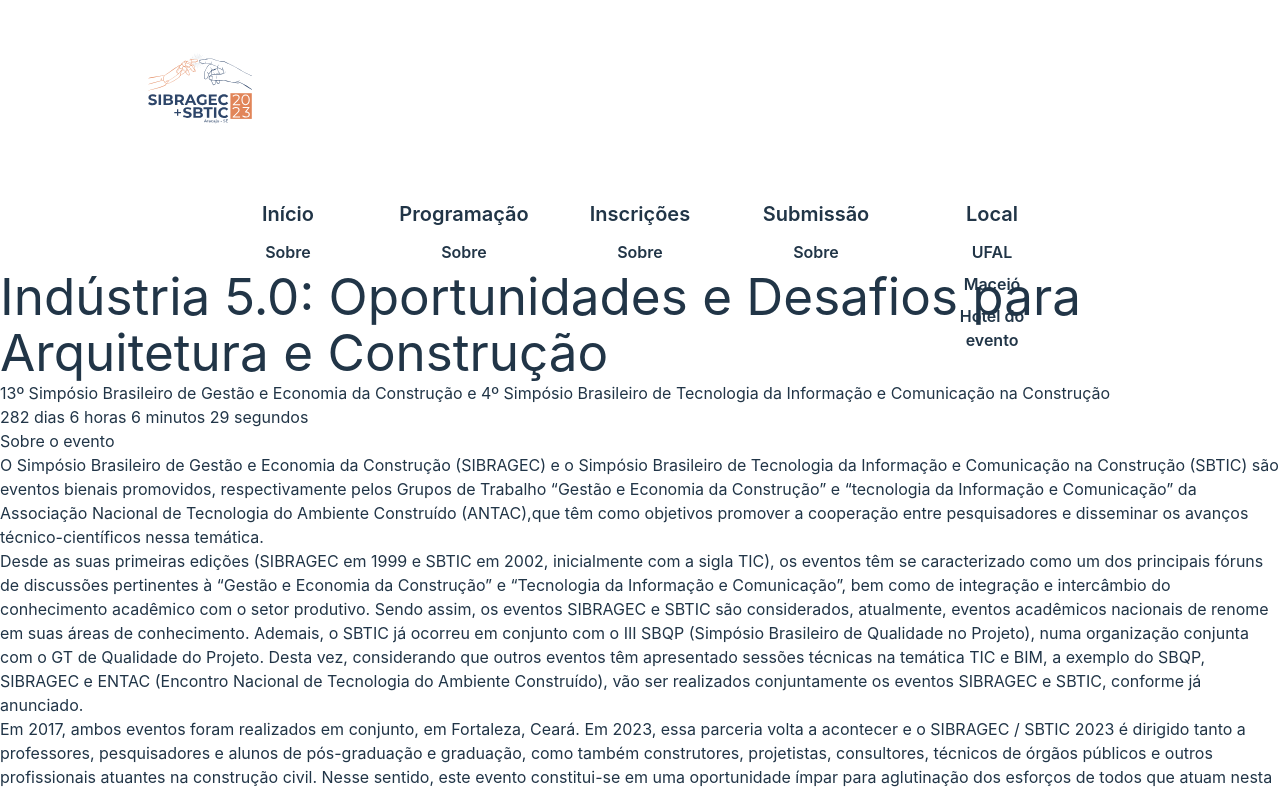
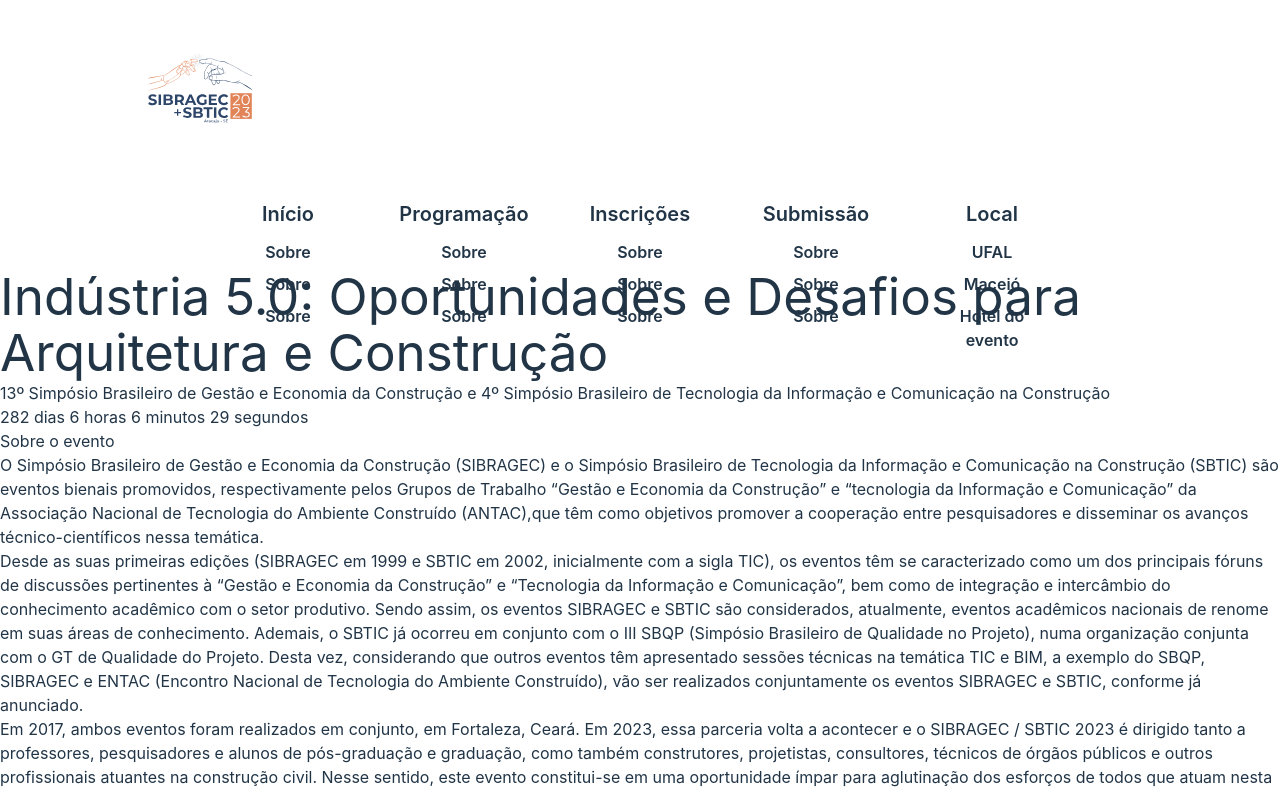
Before and after one commit to softeam-org/sibragecsbtic-web, a React (Vite) app: page / in a window 1280 px wide. Shown: the top 792 px of the page. Built offline with nearby package versions, Linux system fonts and the light colour scheme; what tailwind-nord would draw is missing.

Commit message:
Links de template alterados

```diff
--- a/src/constants.js
+++ b/src/constants.js
@@ -2,22 +2,38 @@ export const navLinks = [
   {
     name: "Início",
     path: "/",
-      links: [{ name: "Sobre", path: "/sobre" }],
+    links: [
+      { name: "Sobre", path: "/sobre" },
+      { name: "Sobre", path: "/sobre" },
+      { name: "Sobre", path: "/sobre" },
+    ],
   },
   {
     name: "Programação",
     path: "/programacao",
-      links: [{ name: "Sobre", path: "/sobre" }],
+    links: [
+      { name: "Sobre", path: "/sobre" },
+      { name: "Sobre", path: "/sobre" },
+      { name: "Sobre", path: "/sobre" },
+    ],
   },
   {
     name: "Inscrições",
     path: "/inscricoes",
-      links: [{ name: "Sobre", path: "/sobre" }],
+    links: [
+      { name: "Sobre", path: "/sobre" },
+      { name: "Sobre", path: "/sobre" },
+      { name: "Sobre", path: "/sobre" },
+    ],
   },
   {
     name: "Submissão",
     path: "/submissao",
-      links: [{ name: "Sobre", path: "/sobre" }],
+    links: [
+      { name: "Sobre", path: "/sobre" },
+      { name: "Sobre", path: "/sobre" },
+      { name: "Sobre", path: "/sobre" },
+    ],
   },
   {
     name: "Local",
```
Lines whose indentation alone changed are shown as unchanged.
